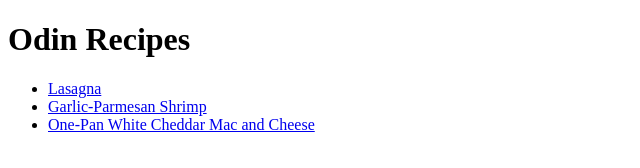
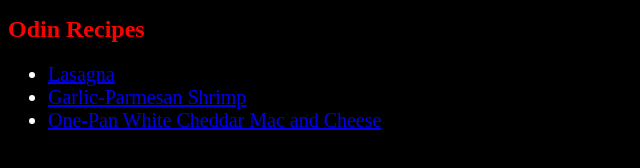
Before and after one commit to Tomy182/odin-recipes, a plain HTML site: page index.html in a window 1280 px wide. Shown: the whole page, without its empty margins (0-640 px from the left). Drawn offline with Linux system fonts and the light colour scheme.

Commit message:
Adding css Created style.css and linked it to index.html

```diff
--- a/index.html
+++ b/index.html
@@ -3,6 +3,7 @@
 <head>
     <meta charset="UTF-8">
         <title>Odin-recipes</title>
+    <link rel="stylesheet" href="style.css">
 </head>
 <body>
     <h1>Odin Recipes</h1>
--- /dev/null
+++ b/style.css
@@ -0,0 +1,14 @@
+* {
+    background-color: black;
+    }
+
+h1 {
+    font-size: 24px;
+    font-weight: bold;
+    color: red;
+    }
+
+ul {
+    font-size: 20px;
+    color: white;
+}
```
